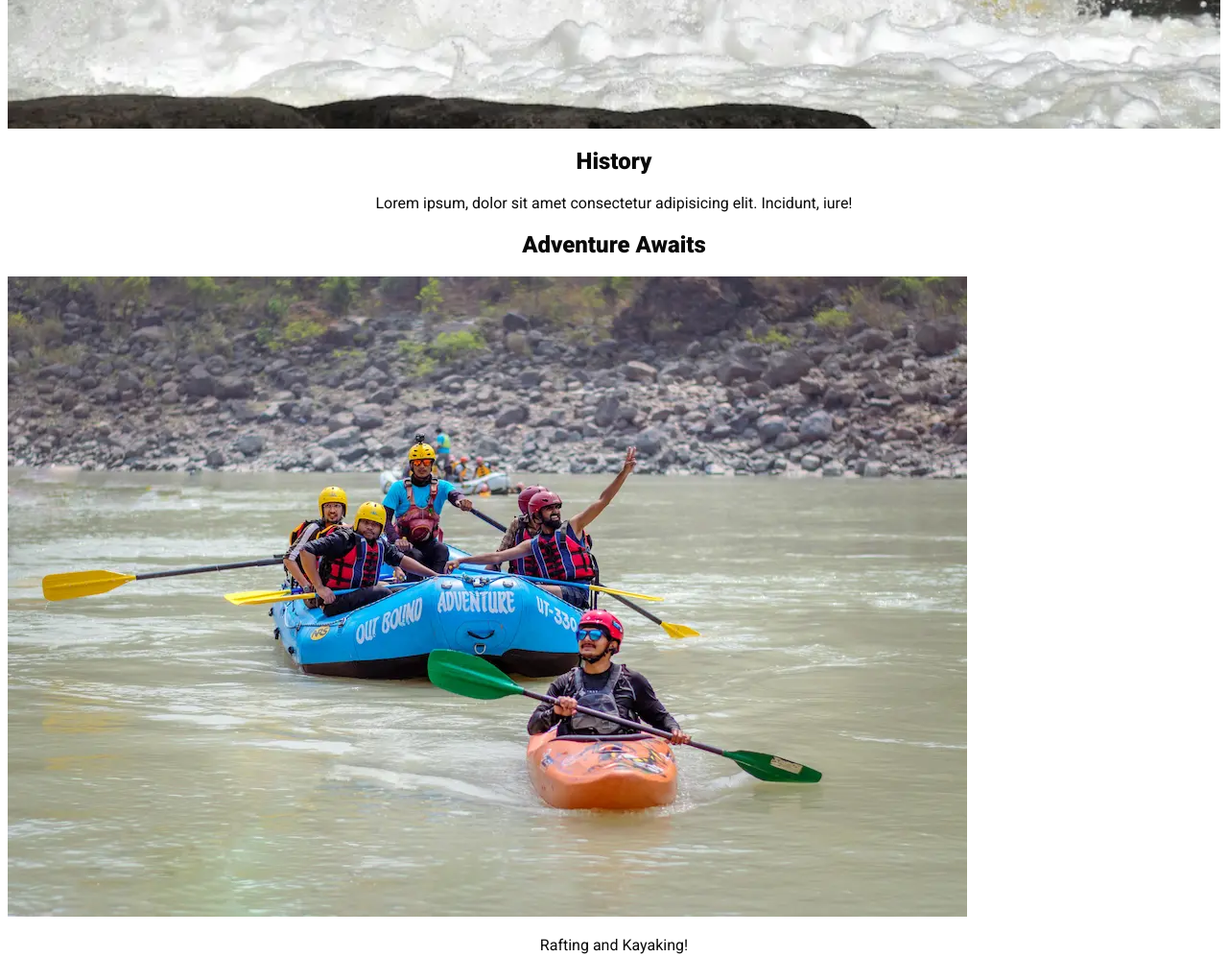
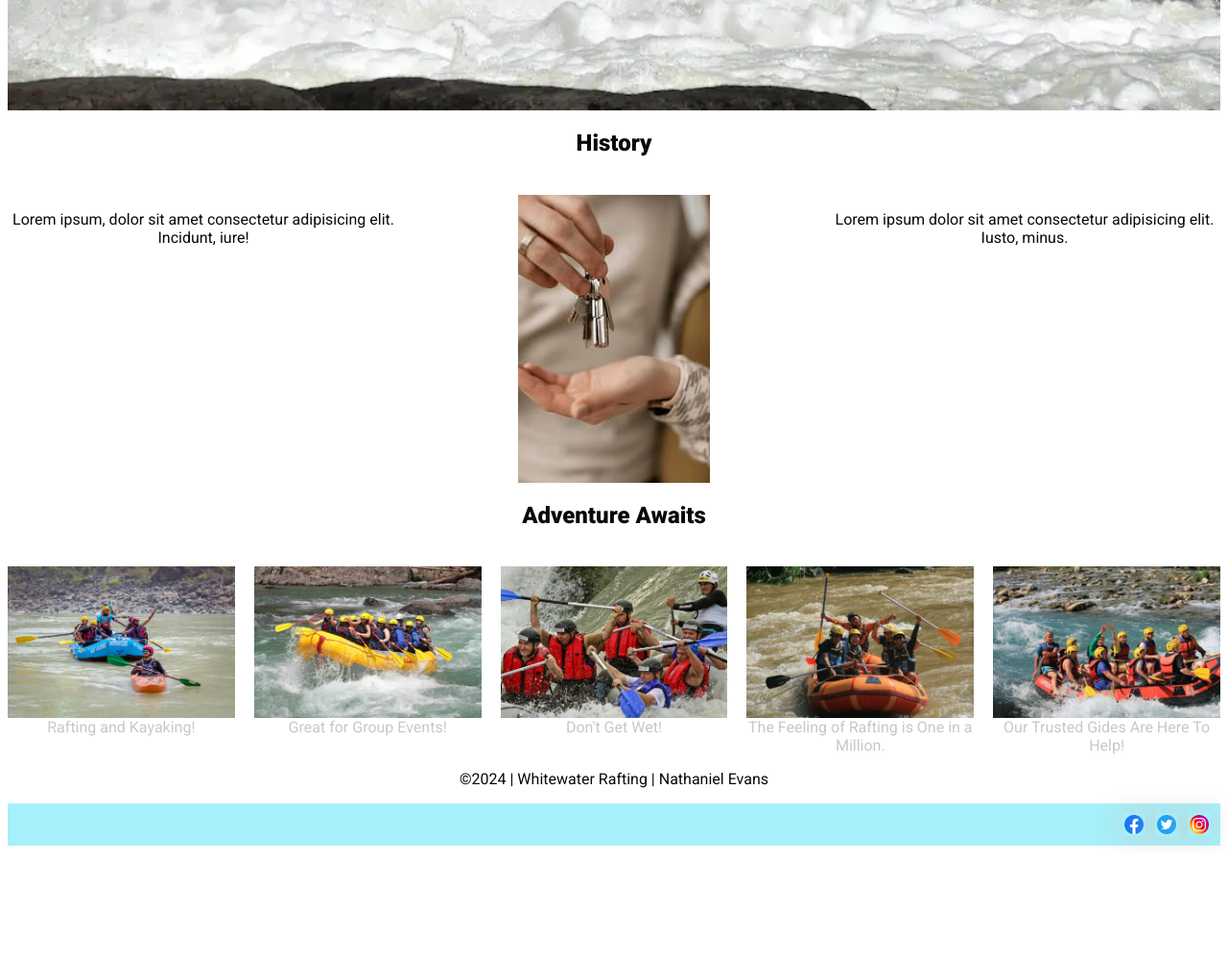
Before and after one commit to nateevans002/wdd130, a plain HTML site: page wwr/about.html in a window 1280 px wide. Shown: the part 920-1917 px from the top of the page at 96% size. After the commit the page ends 1809 px from the top, so only its background shows below. Drawn offline with Linux system fonts and the light colour scheme.

Commit message:
about us updates

```diff
--- a/wwr/about.html
+++ b/wwr/about.html
@@ -31,22 +31,34 @@
                     <p>Lorem ipsum dolor, sit amet consectetur adipisicing elit. Ullam, laborum!</p>
                 </article>
             </div>
-            <section>
+            <section class="history-section">
                 <h2>History</h2>
-                <p>Lorem ipsum, dolor sit amet consectetur adipisicing elit. Incidunt, iure!</p>
+                <p class="history">Lorem ipsum, dolor sit amet consectetur adipisicing elit. Incidunt, iure!</p>
+                <img src="images/keys.jpg" alt="Keys signifying a new business" class="history">
+                <p class="history">Lorem ipsum dolor sit amet consectetur adipisicing elit. Iusto, minus.</p>
             </section>
-            <section>
+            <section class="adventure-section">
                 <h2>Adventure Awaits</h2>
-                <img src="images/rafting-2.webp" alt="Rafting Image" class="rafting-image">
-                <p>Rafting and Kayaking!</p>
-                <img src="images/rafting-3.webp" alt="Rafting Image" class="rafting-image">
-                <p>Great for Group Events!</p>
-                <img src="images/rafting-4.webp" alt="Rafting Image" class="rafting-image">
-                <p>Don't Get Wet!</p>
-                <img src="images/rafting-5.webp" alt="Rafting Image" class="rafting-image">
-                <p>The Feeling of Rafting is One in a Million.</p>
-                <img src="images/rafting-6.webp" alt="Rafting Image" class="rafting-image">
-                <p>Our Trusted Gides Are Here To Help!</p>
+                <div>
+                    <img src="images/rafting-2.webp" alt="Rafting Image" class="adventure">
+                    <figcaption>Rafting and Kayaking!</figcaption>
+                </div>
+                <div>
+                    <img src="images/rafting-3.webp" alt="Rafting Image" class="adventure">
+                    <figcaption>Great for Group Events!</figcaption>
+                </div>
+                <div>
+                    <img src="images/rafting-4.webp" alt="Rafting Image" class="adventure">
+                    <figcaption>Don't Get Wet!</figcaption>
+                </div>
+                <div>
+                    <img src="images/rafting-5.webp" alt="Rafting Image" class="adventure">
+                    <figcaption>The Feeling of Rafting is One in a Million.</figcaption>
+                </div>
+                <div>
+                    <img src="images/rafting-6.webp" alt="Rafting Image" class="adventure">
+                    <figcaption>Our Trusted Gides Are Here To Help!</figcaption>
+                </div>
             </section>
         </main>
         <footer>
--- a/wwr/styles/rafting.css
+++ b/wwr/styles/rafting.css
@@ -36,6 +36,13 @@ h2, h3, h4, h5, h6 {
     text-align: center;
 } /*Font items for the other header elements, default.*/
 
+img {
+    max-width: 100%; /* Ensure images do not exceed their container's width */
+    height: auto; /* Maintain aspect ratio */
+    display: block; /* Ensure images behave like block elements */
+    margin: 0 auto; /* Center images */
+}
+
 nav img {
     display: block;
 } /*Updates to the logo*/
@@ -44,12 +51,23 @@ nav {
     background-color: var(--color-light-blue);
     padding: 10px;
     position: relative;
+    display: grid;
+    grid-template-columns: 2fr 1fr 1fr 1fr 1fr;
+    grid-row: 3/1;
+    align-items: center;
 }/*Updates to the items in the navigation container.*/
 
 p {
     color: var(--color-black);
     text-align: center;
 } /*Default paragraph color and alignment.  Should probably be more specific to which paragraph.*/
+
+footer .sociallinks {
+    display: flex;
+    justify-content: right; /* This centers the items horizontally */
+    align-items: center; /* This vertically aligns the images within the nav */
+    gap: 10px; /* Adds space between the social media icons */
+}
 
 footer img {
     width: 20px;
@@ -118,3 +136,47 @@ footer img {
     margin: 0;
     line-height: 1.5;
 }
+
+section.history-section {
+    display: grid;
+    grid-template-columns: 1fr 1fr 1fr;
+    gap: 20px;
+}
+
+section.history-section h2 {
+    grid-column: span 3;
+    text-align: center;
+}
+
+section.history-section .history img {
+    width: 200px; /* Set a fixed width */
+    height: auto; /* Maintain the aspect ratio */
+    margin: 0 auto; /* Center the image */
+    display: block; /* Ensure it behaves like a block element */
+}
+
+.history-section.history {
+    text-align: center;
+}
+
+section.adventure-section {
+    display: grid;
+    grid-template-columns: 1fr 1fr 1fr 1fr 1fr;
+    gap: 20px;
+}
+
+section.adventure-section h2 {
+    grid-column: span 5;
+    text-align: center;
+}
+
+.adenture-section img {
+    width: 200px; /* Set a fixed width */
+    height: auto; /* Maintain the aspect ratio */
+    margin: 0 auto; /* Center the image */
+    display: block; /* Ensure it behaves like a block element */
+}
+
+.adventure-section div {
+    text-align: center;
+}
```
Also changed, not shown: wwr/images/keys.jpg (added), wwr/images/keys.webp (added).
